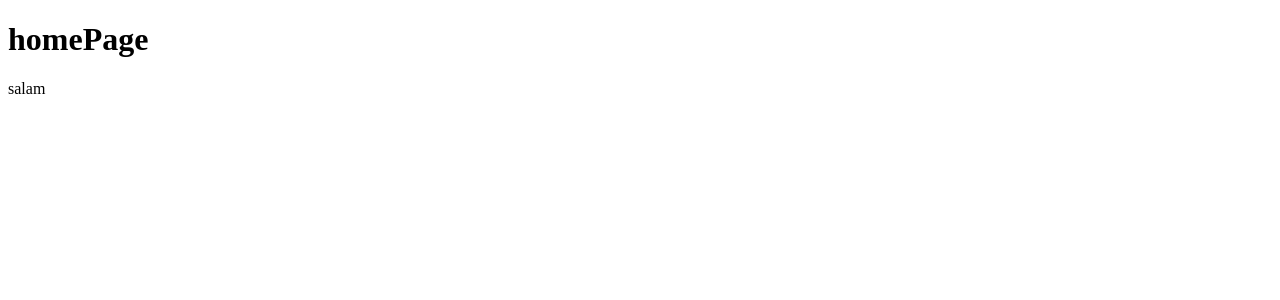
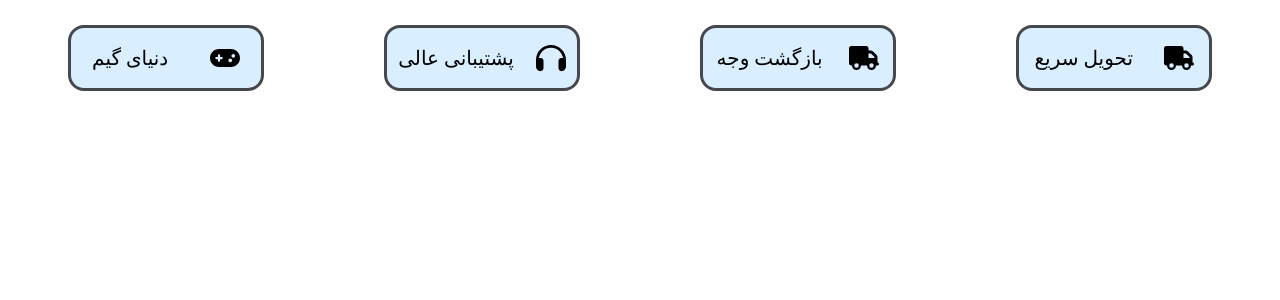
Before and after one commit to 8rs1/Secret-Game, a Vue app: page / in a window 1280 px wide. Shown: the top 300 px of the page. Built offline with nearby package versions, Linux system fonts and the light colour scheme.

Commit message:
kmael shodan 4 ta icon poshtibani dar aval site

```diff
--- a/src/views/HomePage.vue
+++ b/src/views/HomePage.vue
@@ -1,4 +1,47 @@
 <template>
-  <h1>homePage</h1>
-  salam
+  <div class="main">
+    <div class="service">
+        <p class="service-item"><svg class="service-item-icon" xmlns="http://www.w3.org/2000/svg" height="16" width="20" viewBox="0 0 640 512"><path d="M192 64C86 64 0 150 0 256S86 448 192 448H448c106 0 192-86 192-192s-86-192-192-192H192zM496 168a40 40 0 1 1 0 80 40 40 0 1 1 0-80zM392 304a40 40 0 1 1 80 0 40 40 0 1 1 -80 0zM168 200c0-13.3 10.7-24 24-24s24 10.7 24 24v32h32c13.3 0 24 10.7 24 24s-10.7 24-24 24H216v32c0 13.3-10.7 24-24 24s-24-10.7-24-24V280H136c-13.3 0-24-10.7-24-24s10.7-24 24-24h32V200z"></path></svg><span class="service-item-span">دنیای گیم</span></p>
+        <p class="service-item"><svg class="service-item-icon" xmlns="http://www.w3.org/2000/svg" height="16" width="16" viewBox="0 0 512 512"><path d="M256 80C149.9 80 62.4 159.4 49.6 262c9.4-3.8 19.6-6 30.4-6c26.5 0 48 21.5 48 48V432c0 26.5-21.5 48-48 48c-44.2 0-80-35.8-80-80V384 336 288C0 146.6 114.6 32 256 32s256 114.6 256 256v48 48 16c0 44.2-35.8 80-80 80c-26.5 0-48-21.5-48-48V304c0-26.5 21.5-48 48-48c10.8 0 21 2.1 30.4 6C449.6 159.4 362.1 80 256 80z"></path></svg><span class="service-item-span">پشتیبانی عالی</span></p>
+        <p class="service-item"><svg class="service-item-icon" xmlns="http://www.w3.org/2000/svg" height="16" width="20" viewBox="0 0 640 512"><path d="M48 0C21.5 0 0 21.5 0 48V368c0 26.5 21.5 48 48 48H64c0 53 43 96 96 96s96-43 96-96H384c0 53 43 96 96 96s96-43 96-96h32c17.7 0 32-14.3 32-32s-14.3-32-32-32V288 256 237.3c0-17-6.7-33.3-18.7-45.3L512 114.7c-12-12-28.3-18.7-45.3-18.7H416V48c0-26.5-21.5-48-48-48H48zM416 160h50.7L544 237.3V256H416V160zM112 416a48 48 0 1 1 96 0 48 48 0 1 1 -96 0zm368-48a48 48 0 1 1 0 96 48 48 0 1 1 0-96z"></path></svg><span class="service-item-span">بازگشت وجه</span></p>
+        <p class="service-item"><svg class="service-item-icon" xmlns="http://www.w3.org/2000/svg" height="16" width="20" viewBox="0 0 640 512"><path d="M48 0C21.5 0 0 21.5 0 48V368c0 26.5 21.5 48 48 48H64c0 53 43 96 96 96s96-43 96-96H384c0 53 43 96 96 96s96-43 96-96h32c17.7 0 32-14.3 32-32s-14.3-32-32-32V288 256 237.3c0-17-6.7-33.3-18.7-45.3L512 114.7c-12-12-28.3-18.7-45.3-18.7H416V48c0-26.5-21.5-48-48-48H48zM416 160h50.7L544 237.3V256H416V160zM112 416a48 48 0 1 1 96 0 48 48 0 1 1 -96 0zm368-48a48 48 0 1 1 0 96 48 48 0 1 1 0-96z"></path></svg><span class="service-item-span">تحویل سریع</span> </p>
+      </div>
+  </div>
 </template>
+<style scoped>
+.main{
+        /* background-color: black; */
+        width: 100%;
+        height: auto;
+    }
+    .service{
+        display: flex;
+        align-items: center;
+        justify-content: space-around;
+        width: 100;
+        height: 100px;
+        font-size: 20px;
+    }
+    .service-item{
+        display: flex;
+        justify-content: space-around;
+        direction: rtl;
+        width: 15%;
+        height: 60px;
+        border-style: solid;
+        border-color: #45494d;
+        border-radius: 1rem;
+        background-color: #d9eeff;
+    }
+    .service-item-icon{
+        width: 30px;
+        height: 60px;
+    }
+    .service-item-span{
+        display: flex;
+        justify-content: center;
+        align-items: center;
+        font-size: 20px;
+        line-height: 10px;
+    }
+</style>
```
